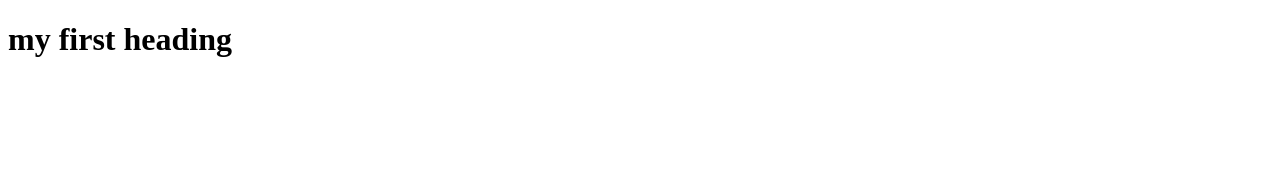
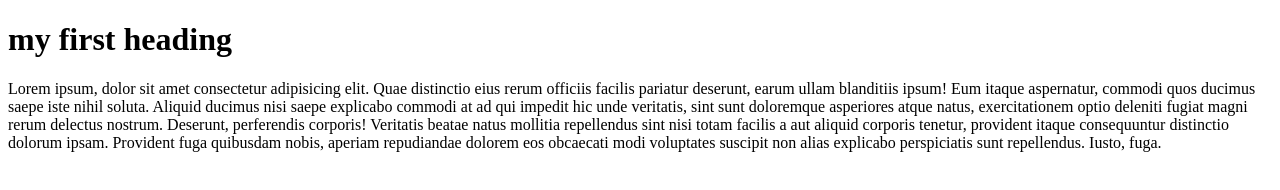
Before and after one commit to mddolarmahmud/my-foodblogs-website-repo, a plain HTML site: page index.html in a window 1280 px wide. Drawn offline with Linux system fonts and the light colour scheme.

Commit message:
add a new blog

```diff
--- a/index.html
+++ b/index.html
@@ -9,6 +9,16 @@
 
 <body>
     <h1>my first heading</h1>
+    <div class="blog">
+        <p>Lorem ipsum, dolor sit amet consectetur adipisicing elit. Quae distinctio eius rerum officiis facilis
+            pariatur deserunt, earum ullam blanditiis ipsum! Eum itaque aspernatur, commodi quos ducimus saepe iste
+            nihil soluta. Aliquid ducimus nisi saepe explicabo commodi at ad qui impedit hic unde veritatis, sint sunt
+            doloremque asperiores atque natus, exercitationem optio deleniti fugiat magni rerum delectus nostrum.
+            Deserunt, perferendis corporis! Veritatis beatae natus mollitia repellendus sint nisi totam facilis a aut
+            aliquid corporis tenetur, provident itaque consequuntur distinctio dolorum ipsam. Provident fuga quibusdam
+            nobis, aperiam repudiandae dolorem eos obcaecati modi voluptates suscipit non alias explicabo perspiciatis
+            sunt repellendus. Iusto, fuga.</p>
+    </div>
 </body>
 
 </html>
```
